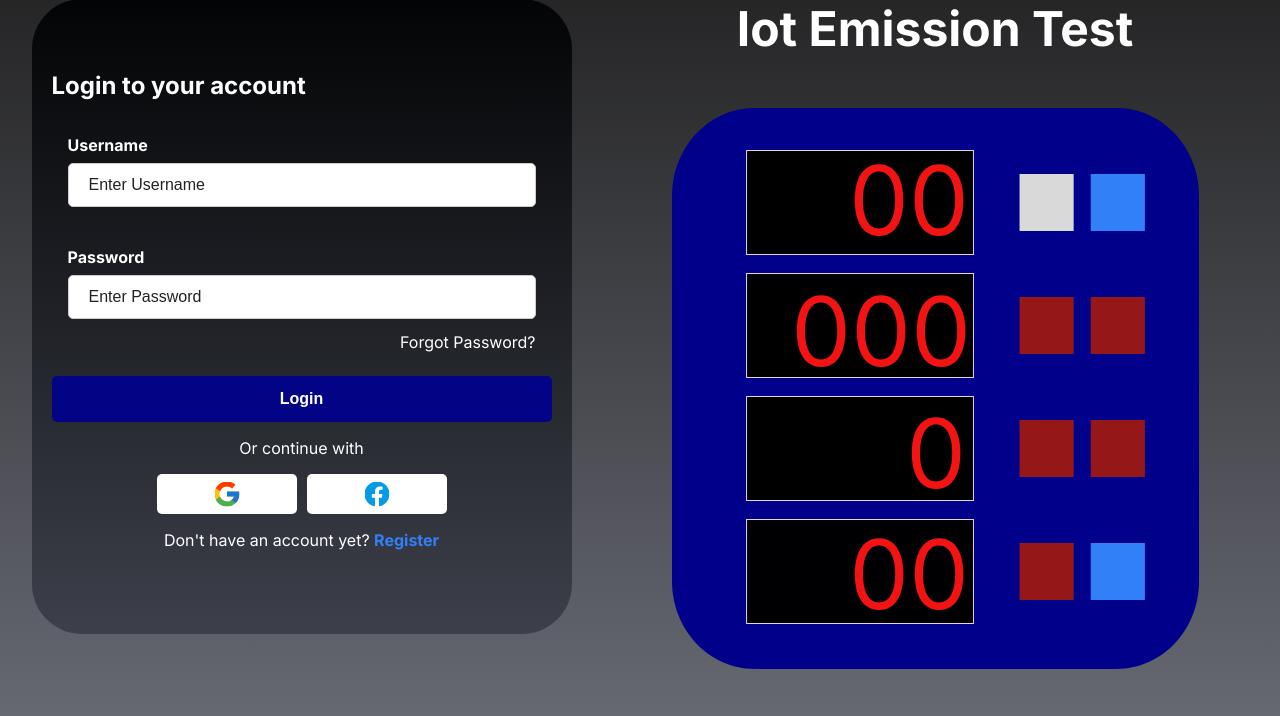
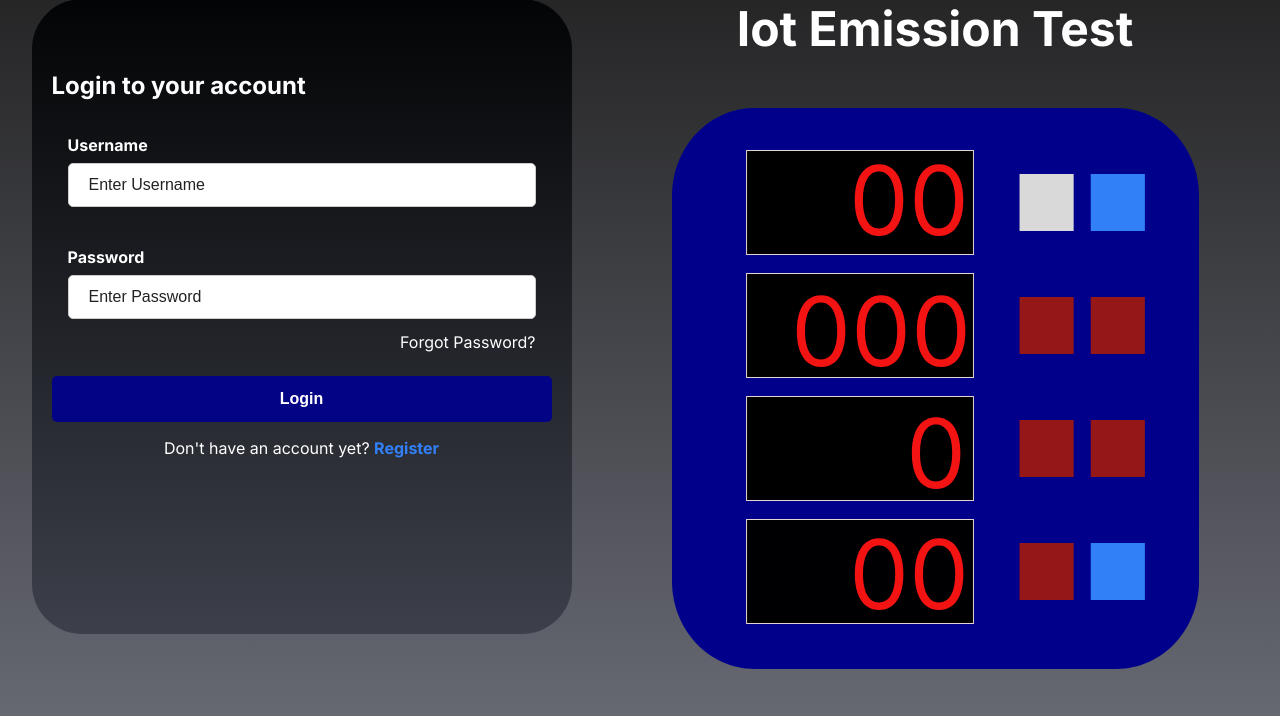
Before and after one commit to Ranssuu/emissiontestproject, a PHP site: page /Login.php in a window 1280 px wide. Shown: the part 84-800 px from the top of the page. Run offline with PHP 8.4, Linux system fonts and the light colour scheme.

Commit message:
removed fb google log, reg

```diff
--- a/Login.php
+++ b/Login.php
@@ -25,17 +25,6 @@
                 </div>
                 <button type="submit">Login</button>
             </form>
-            <div class="textbox1">
-                <a>Or continue with</a>
-            </div>
-            <div class="social-login">
-                <button class="google-btn">
-                    <img src="imgs/Google.svg" alt="Google">
-                </button>
-                <button class="facebook-btn">
-                    <img src="imgs/facebook.svg" alt="Facebook">
-                </button>
-            </div>
             <div class="registertextbox">
                 <a>Don't have an account yet? </a><a href="#">Register</a>
             </div>
--- a/css/login.css
+++ b/css/login.css
@@ -99,39 +99,6 @@ button:hover {
     padding: 16px;
 }
 
-.social-login button {
-    position: relative;
-    padding-left: 50px;
-    flex: 1;
-    max-width: 140px;
-}
-
-.social-login img {
-    position: absolute;
-    left: 50%;
-    top: 50%;
-    transform: translate(-50%, -50%);
-    width: 25px;
-    height: auto;
-    margin-right: 8px;
-}
-
-.social-login {
-    display: flex;
-    justify-content: center;
-    gap: 10px;
-}
-
-.google-btn,
-.facebook-btn {
-    background-color: #ffffff;
-    height: 40px;
-    width: 60px;
-    padding: 10px;
-    font-size: 14px;
-}
-
-.textbox1,
 .registertextbox {
     text-align: center;
     padding: 8px;
```
Also changed, not shown: Register.php (+0 -11 lines), css/register.css (+0 -35 lines), js/scripts.js (+30 -31 lines).
